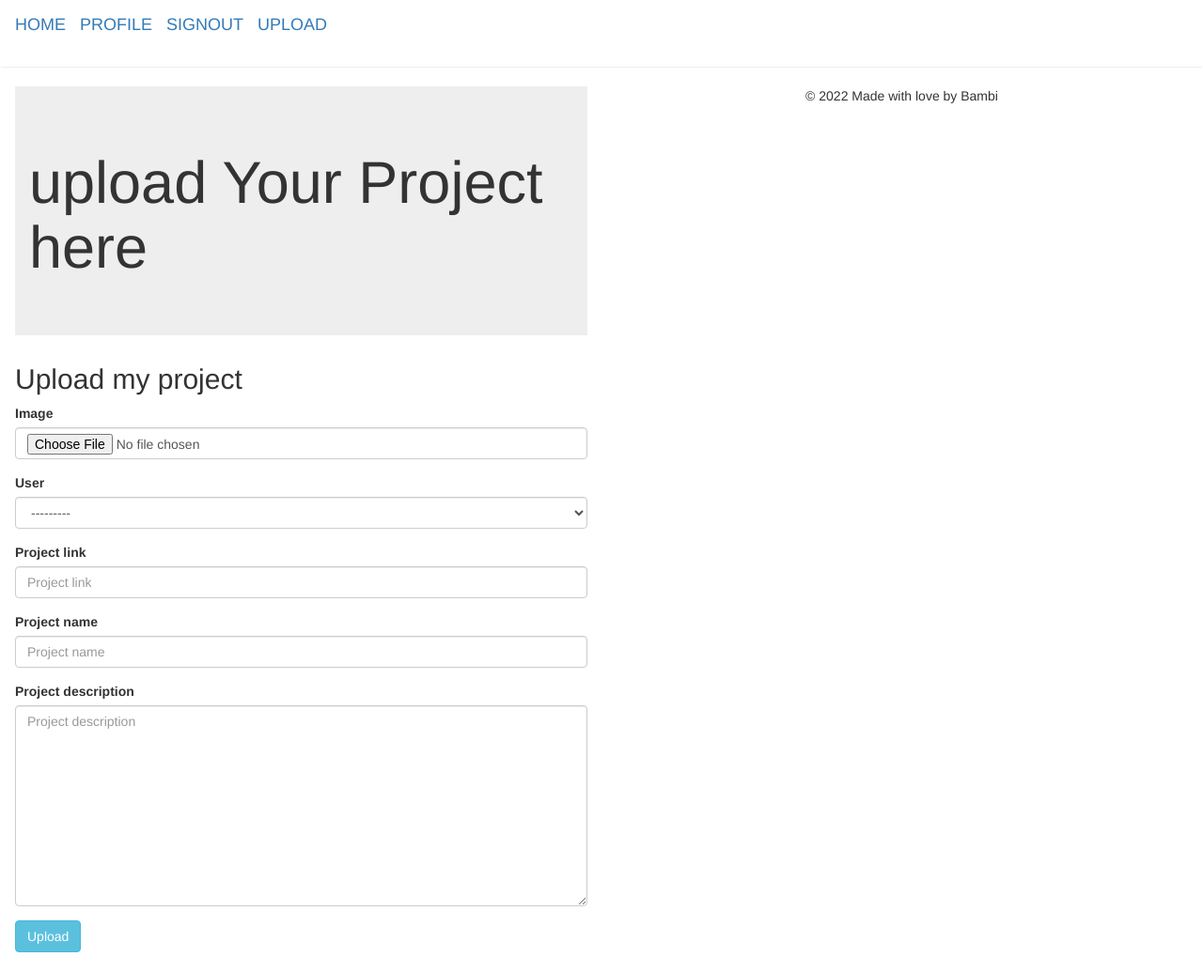
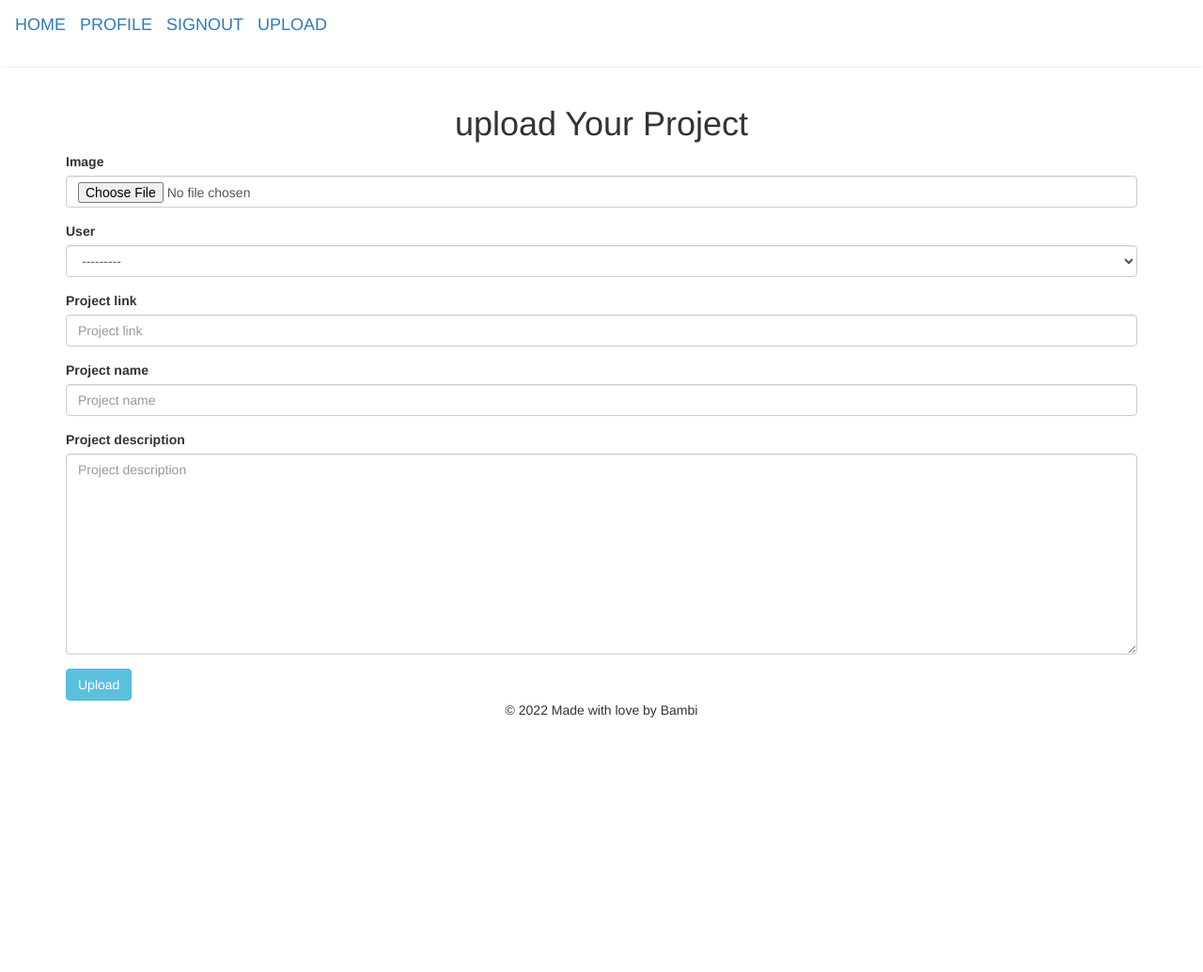
Before and after one commit to Moni-que/AwardsClone, a Django app: page /upload in a window 1280 px wide. Shown: the whole page at 94% size. After the commit the page ends 764 px from the top, so only its background shows below. Run offline with Django 4.2, Linux system fonts and the light colour scheme; the visitor is signed in with stand-in values (Sample User, id 1); data comes from the database, SQL or seed files in the repository; some libraries are stand-ins or nearby versions.

Commit message:
add POST method

```diff
--- a/AwwwardsClone/templates/all_templates/uploading_project.html
+++ b/AwwwardsClone/templates/all_templates/uploading_project.html
@@ -3,19 +3,11 @@
 
 {% block content %}
 
-<div class="col-sm-6 form-container">
-    <div class="jumbotron jumbotron-fluid">
-        <div class="container">
-            <h1 class=" text-success" >upload Your Project here</h1>
-
-
-
-        </div>
-    </div>
+<div class="container">
+        <h1 class="text-center">upload Your Project</h1>
         <div class="form-data text-light mx-6" >
-            <form action="{%url 'upload'%}" method="post" enctype="multipart/form-data">
+            <form action="{% url 'upload' %}" method="POST" enctype="multipart/form-data">
                 {% csrf_token %}
-                <h2 class="intro text-light">Upload my project</h2>
                 {% bootstrap_form form%}
                 <button class="btn btn-info bg-success" type="submit">Upload</button>
             </form>
```
